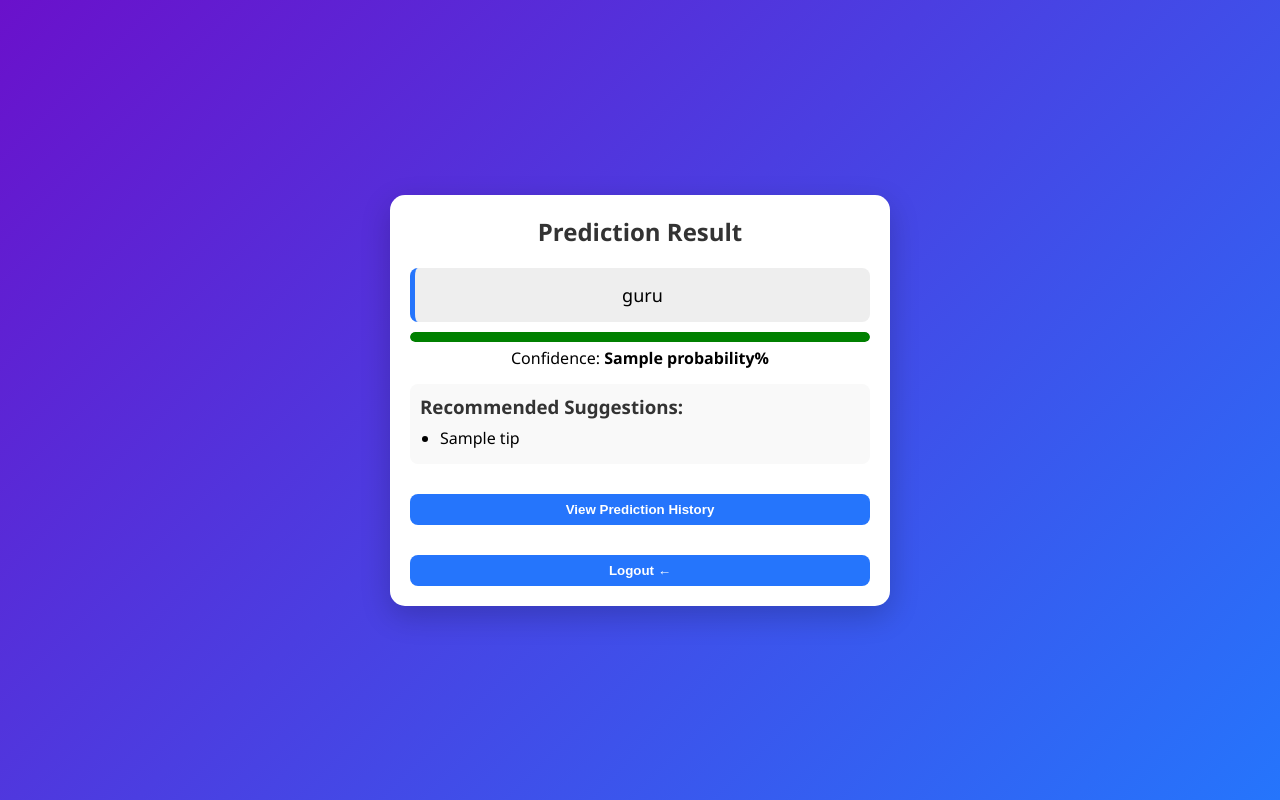
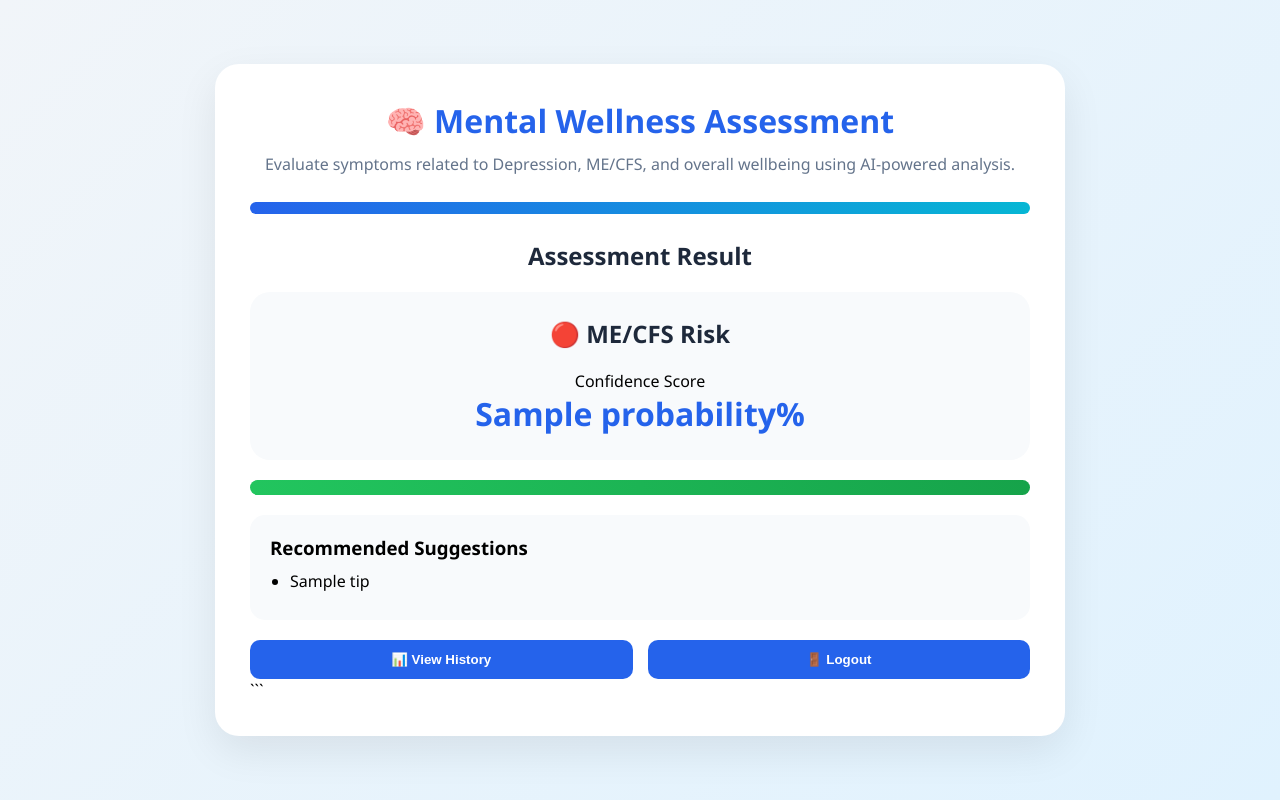
Before and after one commit to gurusanju2006k/ME-CFS, a Django app: template classifier/templates/home.html in a window 1280 px wide. Run offline with Django 5.2, Linux system fonts and the light colour scheme; data comes from the database, SQL or seed files in the repository; both versions use the stored data as it was after the commit; the template is opened without the code that fills it: values that come from a table or form of the project are taken from there, most other values are stand-ins (such as "Sample title", 1, 10 or a date in 2020).

Commit message:
Updated fronted

````diff
--- a/classifier/static/css/style.css
+++ b/classifier/static/css/style.css
@@ -1,146 +1,204 @@
-/* Reset */
-* {
-    margin: 0;
-    padding: 0;
-    box-sizing: border-box;
+
+
+*{
+    margin:0;
+    padding:0;
+    box-sizing:border-box;
 }
 
-/* Body */
-body {
-    font-family: 'Segoe UI', sans-serif;
-    background: linear-gradient(135deg, #6a11cb, #2575fc);
-    height: 100vh;
-    display: flex;
-    justify-content: center;
-    align-items: center;
+body{
+    font-family:'Segoe UI',sans-serif;
+    background:linear-gradient(135deg,#f1f5f9,#e0f2fe);
+    min-height:100vh;
+    display:flex;
+    justify-content:center;
+    align-items:center;
+    padding:30px;
 }
 
-/* Container */
-.container {
-    width: 100%;
-    max-width: 500px;
-    background: #ffffff;
-    padding: 25px;
-    border-radius: 15px;
-    box-shadow: 0 10px 30px rgba(0,0,0,0.2);
+.container{
+    width:100%;
+    max-width:850px;
+    background:#ffffff;
+    border-radius:24px;
+    padding:35px;
+    box-shadow:0 15px 40px rgba(0,0,0,.08);
 }
 
-/* Slides */
-.slide {
-    display: none;
+.hero{
+    text-align:center;
+    margin-bottom:25px;
 }
 
-.slide.active {
-    display: block;
+.hero h1{
+    color:#2563eb;
+    margin-bottom:10px;
 }
 
-/* Headings */
-h2 {
-    text-align: center;
-    margin-bottom: 20px;
-    color: #333;
+.hero p{
+    color:#64748b;
+    line-height:1.6;
 }
 
-/* Labels */
-label {
-    display: block;
-    margin-top: 12px;
-    font-weight: 500;
-    color: #444;
+.progress-container{
+    width:100%;
+    height:12px;
+    background:#e2e8f0;
+    border-radius:50px;
+    overflow:hidden;
+    margin-bottom:25px;
 }
 
-/* Range Inputs */
-input[type="range"] {
-    width: 100%;
-    margin-top: 5px;
+.progress-bar{
+    height:100%;
+    width:50%;
+    background:linear-gradient(to right,#2563eb,#06b6d4);
+    transition:.4s;
 }
 
-/* Output value */
-output {
-    float: right;
-    font-weight: bold;
-    color: #2575fc;
+.slide{
+    display:none;
 }
 
-/* Buttons */
-button {
-    margin-top: 20px;
-    padding: 10px 15px;
-    border: none;
-    border-radius: 8px;
-    background: #2575fc;
-    color: white;
-    font-weight: bold;
-    cursor: pointer;
-    transition: 0.3s;
+.slide.active{
+    display:block;
 }
 
-button:hover {
-    background: #1a5ed9;
+h2{
+    color:#1e293b;
+    margin-bottom:20px;
+    text-align:center;
 }
 
-/* Button alignment */
-button[type="button"] {
-    margin-right: 10px;
+.question-card{
+    background:#f8fafc;
+    padding:25px;
+    border-radius:18px;
 }
 
-/* Result Box */
-.result-box {
-    padding: 15px;
-    background: #f3f6ff;
-    border-left: 5px solid #2575fc;
-    border-radius: 8px;
-    text-align: center;
-    font-size: 18px;
-    margin-top: 15px;
+label{
+    display:block;
+    margin-top:15px;
+    margin-bottom:5px;
+    font-weight:600;
+    color:#334155;
 }
 
-/* Confidence Bar */
-.confidence-bar {
-    width: 100%;
-    height: 12px;
-    background: #ddd;
-    border-radius: 10px;
-    margin-top: 15px;
-    overflow: hidden;
+input[type="range"]{
+    width:100%;
+    accent-color:#2563eb;
 }
 
-.confidence-fill {
-    height: 100%;
-    width: var(--percent);
-    background: linear-gradient(to right, #00c6ff, #0072ff);
-    border-radius: 10px;
+output{
+    display:block;
+    text-align:right;
+    color:#2563eb;
+    font-weight:bold;
+    margin-bottom:10px;
 }
 
-/* Suggestions */
-.suggestions {
-    margin-top: 15px;
-    background: #f9f9f9;
-    padding: 10px;
-    border-radius: 8px;
+.tip-box{
+    margin-top:20px;
+    padding:15px;
+    border-left:5px solid #06b6d4;
+    background:#ecfeff;
+    border-radius:10px;
+    color:#155e75;
 }
 
-.suggestions h3 {
-    margin-bottom: 8px;
-    color: #333;
+.btn-group{
+    display:flex;
+    justify-content:space-between;
+    gap:10px;
+    margin-top:25px;
 }
 
-.suggestions ul {
-    padding-left: 20px;
+button{
+    border:none;
+    padding:12px 20px;
+    border-radius:10px;
+    background:#2563eb;
+    color:white;
+    cursor:pointer;
+    font-weight:600;
+    transition:.3s;
 }
 
-.suggestions li {
-    margin-bottom: 5px;
+button:hover{
+    background:#1d4ed8;
 }
 
-/* Bottom buttons */
-a button {
-    width: 100%;
+.result-box{
+    text-align:center;
+    background:#f8fafc;
+    padding:25px;
+    border-radius:20px;
 }
 
-/* Responsive */
-@media (max-width: 600px) {
-    .container {
-        width: 90%;
+.result-box h3{
+    font-size:32px;
+    color:#2563eb;
+}
+
+.confidence-bar{
+    width:100%;
+    height:15px;
+    background:#e5e7eb;
+    border-radius:50px;
+    overflow:hidden;
+    margin-top:20px;
+}
+
+.confidence-fill{
+    height:100%;
+    background:linear-gradient(to right,#22c55e,#16a34a);
+}
+
+.suggestions{
+    margin-top:20px;
+    background:#f8fafc;
+    padding:20px;
+    border-radius:15px;
+}
+
+.suggestions h3{
+    margin-bottom:10px;
+}
+
+.suggestions ul{
+    padding-left:20px;
+}
+
+.suggestions li{
+    margin-bottom:8px;
+}
+
+.action-buttons{
+    display:flex;
+    gap:15px;
+    margin-top:20px;
+}
+
+.action-buttons a{
+    flex:1;
+}
+
+.action-buttons button{
+    width:100%;
+}
+
+@media(max-width:768px){
+
+    .container{
+        padding:20px;
+    }
+
+    .btn-group,
+    .action-buttons{
+        flex-direction:column;
+    }
+
+    button{
+        width:100%;
     }
 }
--- a/classifier/templates/home.html
+++ b/classifier/templates/home.html
@@ -1,154 +1,158 @@
 {% load static %}
 
 <!DOCTYPE html>
-<html>
+
+<html lang="en">
 <head>
-    <title>ME/CFS vs Depression Predictor</title>
+    <meta charset="UTF-8">
+    <meta name="viewport" content="width=device-width, initial-scale=1.0">
+    <title>Mental Wellness Assessment</title>
 
     <link rel="stylesheet" href="{% static 'css/style.css' %}">
 
-    <style>
-        .slide {
-            display: none;
-        }
 
-        .slide.active {
-            display: block;
-        }
-
-        .container {
-            width: 50%;
-            margin: auto;
-            padding: 20px;
-        }
-
-        label {
-            display: block;
-            margin-top: 10px;
-        }
-
-        button {
-            margin-top: 15px;
-            padding: 8px 15px;
-        }
-
-        .result-box {
-            margin-top: 20px;
-            padding: 15px;
-            background: #eee;
-            text-align: center;
-        }
-
-        .confidence-bar {
-            width: 100%;
-            height: 10px;
-            background: #ddd;
-            margin-top: 10px;
-        }
-
-        .confidence-fill {
-            height: 100%;
-            width: var(--percent);
-            background: green;
-        }
-    </style>
 
 </head>
-
 <body>
 
 <div class="container">
+
+<div class="hero">
+    <h1>🧠 Mental Wellness Assessment</h1>
+    <p>
+        Evaluate symptoms related to Depression, ME/CFS,
+        and overall wellbeing using AI-powered analysis.
+    </p>
+</div>
+
+<div class="progress-container">
+    <div class="progress-bar" id="progressBar"></div>
+</div>
 
 <form method="POST">
     {% csrf_token %}
 
     <!-- Slide 1 -->
     <div class="slide active">
-    <h2>Basic Symptoms</h2>
 
-    <label>Body weakness (0-10)</label>
+        <h2>Physical Symptoms</h2>
+
+        <div class="question-card">
+
+            <label>Body Weakness</label>
             <input type="range" name="fatigue_score" min="0" max="10" value="0"
-           oninput="this.nextElementSibling.value = this.value">
+                oninput="this.nextElementSibling.value=this.value">
             <output>0</output>
 
-    <label>Sleep Disturbance (0-10)</label>
+            <label>Sleep Disturbance</label>
             <input type="range" name="sleep_disturbance" min="0" max="10" value="0"
-           oninput="this.nextElementSibling.value = this.value">
+                oninput="this.nextElementSibling.value=this.value">
             <output>0</output>
 
-    <label>Muscle Pain (0-10)</label>
+            <label>Muscle Pain</label>
             <input type="range" name="muscle_pain" min="0" max="10" value="0"
-           oninput="this.nextElementSibling.value = this.value">
+                oninput="this.nextElementSibling.value=this.value">
             <output>0</output>
 
-    <label>Joint Pain (0-10)</label>
+            <label>Joint Pain</label>
             <input type="range" name="joint_pain" min="0" max="10" value="0"
-           oninput="this.nextElementSibling.value = this.value">
+                oninput="this.nextElementSibling.value=this.value">
             <output>0</output>
 
-    <label>Headache Frequency (0-10)</label>
+            <label>Headache Frequency</label>
             <input type="range" name="headache_frequency" min="0" max="10" value="0"
-           oninput="this.nextElementSibling.value = this.value">
+                oninput="this.nextElementSibling.value=this.value">
             <output>0</output>
 
+        </div>
+
+        <div class="tip-box">
+            💙 Thank you for answering. Your responses help improve assessment accuracy.
+        </div>
+
+        <div class="btn-group">
             <button type="button" onclick="nextSlide()">Next →</button>
+        </div>
+
     </div>
 
     <!-- Slide 2 -->
     <div class="slide">
+
         <h2>Mental Health Indicators</h2>
 
-    <label>Memory Problems (0-10)</label>
+        <div class="question-card">
+
+            <label>Memory Problems</label>
             <input type="range" name="memory_problems" min="0" max="10" value="0"
-           oninput="this.nextElementSibling.value = this.value">
+                oninput="this.nextElementSibling.value=this.value">
             <output>0</output>
 
-    <label>Concentration Issues (0-10)</label>
+            <label>Concentration Issues</label>
             <input type="range" name="concentration_issues" min="0" max="10" value="0"
-           oninput="this.nextElementSibling.value = this.value">
+                oninput="this.nextElementSibling.value=this.value">
             <output>0</output>
 
-    <label>Mood Score (0-10)</label>
+            <label>Mood Score</label>
             <input type="range" name="mood_score" min="0" max="10" value="0"
-           oninput="this.nextElementSibling.value = this.value">
+                oninput="this.nextElementSibling.value=this.value">
             <output>0</output>
 
-    <label>Anxiety Level (0-10)</label>
+            <label>Anxiety Level</label>
             <input type="range" name="anxiety_level" min="0" max="10" value="0"
-           oninput="this.nextElementSibling.value = this.value">
+                oninput="this.nextElementSibling.value=this.value">
             <output>0</output>
 
-    <label>Post Exertional Malaise (0-10)</label>
+            <label>Post Exertional Malaise</label>
             <input type="range" name="post_exertional_malaise" min="0" max="10" value="0"
-           oninput="this.nextElementSibling.value = this.value">
+                oninput="this.nextElementSibling.value=this.value">
             <output>0</output>
 
-    <button type="button" onclick="prevSlide()">← Back</button>
-    <button type="submit">Predict</button>
         </div>
 
-<!-- Slide 3 -->
+        <div class="tip-box">
+            🌿 You're almost done. Please answer honestly for the best results.
+        </div>
+
+        <div class="btn-group">
+            <button type="button" onclick="prevSlide()">← Back</button>
+            <button type="submit">Analyze Symptoms</button>
+        </div>
+
+    </div>
+
+    <!-- Result Slide -->
     <div class="slide">
-    <h2>Prediction Result</h2>
+
+        <h2>Assessment Result</h2>
 
         {% if prediction %}
+
             <div class="result-box">
-            {{ prediction }}
+
+                {% if prediction == "Normal" %}
+                    <h2>🟢 Normal</h2>
+                {% elif prediction == "Depression" %}
+                    <h2>🟡 Depression Risk</h2>
+                {% else %}
+                    <h2>🔴 ME/CFS Risk</h2>
+                {% endif %}
+
+                <p>Confidence Score</p>
+                <h3>{{ probability }}%</h3>
+
             </div>
 
             <div class="confidence-bar">
                 <div class="confidence-fill"
-                 style="--percent: {{ probability }}%;">
+                     style="width:{{ probability }}%;">
                 </div>
             </div>
 
-        <p style="text-align:center; margin-top:5px;">
-            Confidence: <strong>{{ probability }}%</strong>
-        </p>
-
             {% if suggestions %}
             <div class="suggestions">
-            <h3>Recommended Suggestions:</h3>
+                <h3>Recommended Suggestions</h3>
+
                 <ul>
                     {% for tip in suggestions %}
                     <li>{{ tip }}</li>
@@ -157,52 +161,83 @@
             </div>
             {% endif %}
 
-        <div style="text-align:left; margin-top:15px;">
+            <div class="action-buttons">
+
                 <a href="{% url 'history' %}">
-                <button type="button">View Prediction History</button>
+                    <button type="button">📊 View History</button>
                 </a>
-        </div>
 
-        <div style="text-align:right; margin-top:15px;">
                 <a href="{% url 'logout' %}">
-                <button type="button">Logout ←</button>
+                    <button type="button">🚪 Logout</button>
                 </a>
+
             </div>
 
         {% else %}
+
             <div class="result-box">
-            No Prediction Yet
+                <h2>No Prediction Yet</h2>
+                <p>Complete the assessment to view results.</p>
             </div>
+
         {% endif %}
+
     </div>
 
 </form>
+```
 
 </div>
 
 <script>
+
 document.addEventListener("DOMContentLoaded", function () {
 
-    let slides = document.querySelectorAll(".slide");
+    const slides = document.querySelectorAll(".slide");
+    const progressBar = document.getElementById("progressBar");
+
     let current = 0;
 
+    function updateProgress(index){
+
+        if(index === 0){
+            progressBar.style.width = "50%";
+        }
+        else if(index === 1){
+            progressBar.style.width = "100%";
+        }
+        else{
+            progressBar.style.width = "100%";
+        }
+    }
+
     function showSlide(index){
-        slides.forEach(slide => slide.classList.remove("active"));
+
+        slides.forEach(slide=>{
+            slide.classList.remove("active");
+        });
+
         slides[index].classList.add("active");
+
+        updateProgress(index);
     }
 
     window.nextSlide = function(){
+
         if(current < slides.length - 1){
             current++;
             showSlide(current);
         }
+
     }
 
     window.prevSlide = function(){
+
         if(current > 0){
             current--;
             showSlide(current);
         }
+
     }
 
     {% if prediction %}
@@ -214,6 +249,7 @@ document.addEventListener("DOMContentLoaded", function () {
     showSlide(current);
 
 });
+
 </script>
 
 </body>
````
Also changed, not shown: classifier/views.py (+37 -15 lines), classifier/mecfs_depression_dataset_80000_rows.csv (deleted), db.sqlite3, 1 other file. Lines whose indentation alone changed are shown as unchanged.
